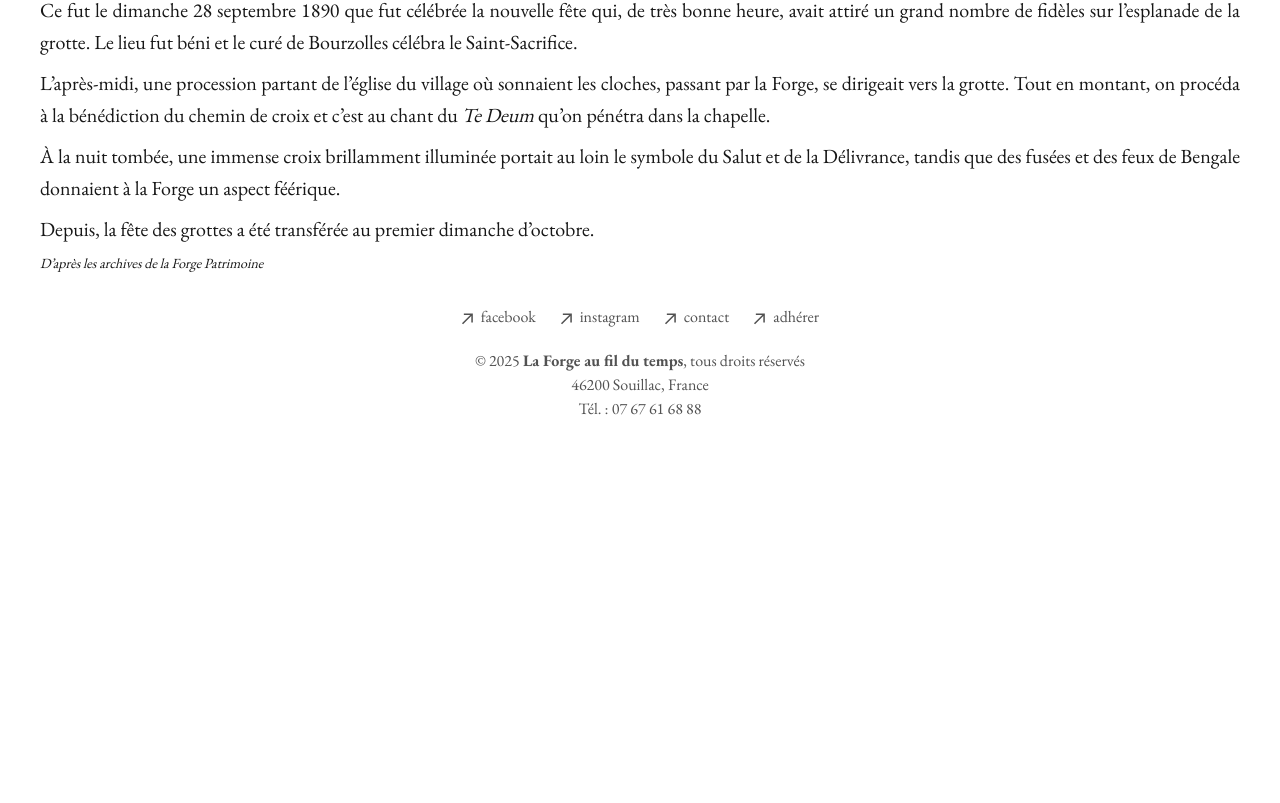
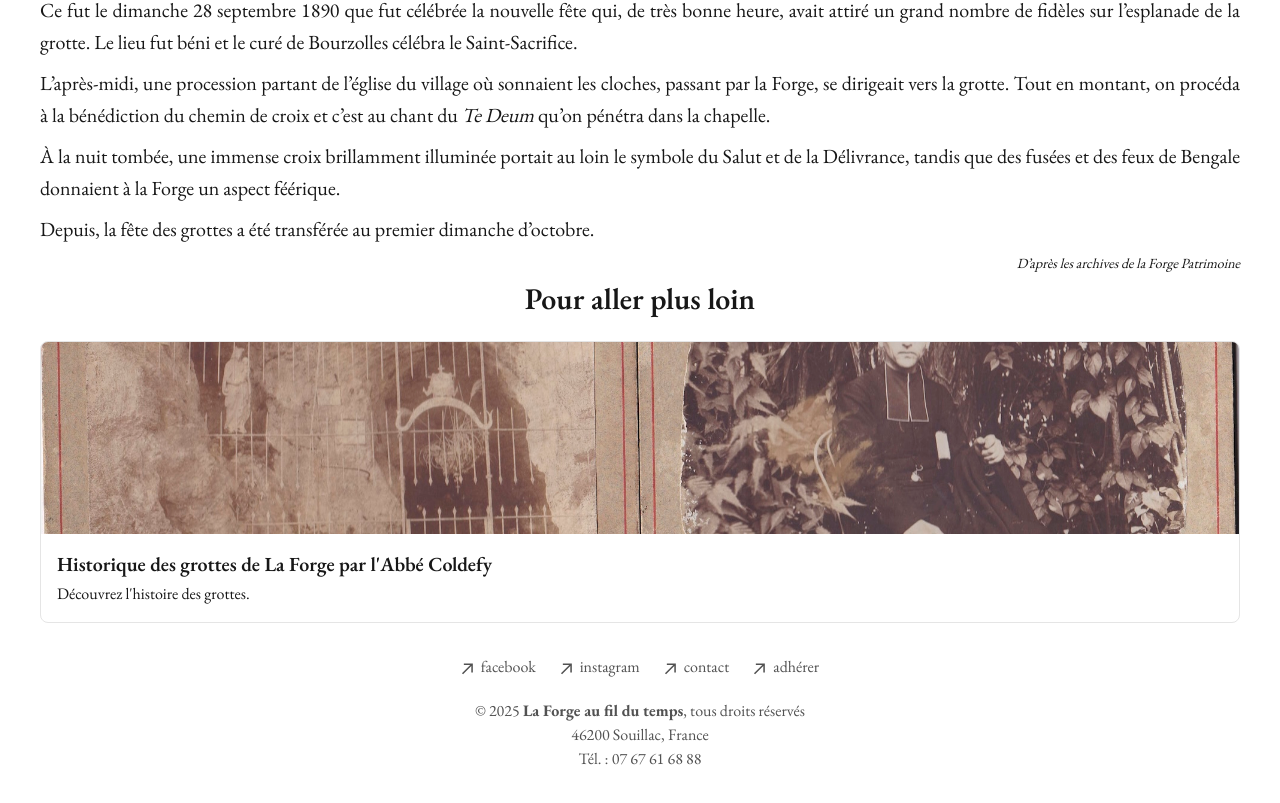
Before and after one commit to uburoiubu/forge-au-fil-du-temps, a Next.js app: page /histoire/grottes/chapelle in a window 1280 px wide. Shown: the part 1092-1895 px from the top of the page. Before the commit the page ends 1545 px from the top, so only its background shows below. Built offline with nearby package versions, Linux system fonts and the light colour scheme.

Commit message:
fix grottes section

```diff
--- a/app/histoire/grottes/chapelle/page.tsx
+++ b/app/histoire/grottes/chapelle/page.tsx
@@ -1,8 +1,10 @@
 import Image from "next/image";
 import Breadcrumbs from "../../../components/breadcrumbs";
+import Link from "next/link";
 
 export const metadata = {
-  title: "Grotte-Chapelle Notre Dame de la Sainte Espérance - Les grottes - Histoire & patrimoine - La Forge au fil du temps",
+  title:
+    "Grotte-Chapelle Notre Dame de la Sainte Espérance - Les grottes - Histoire & patrimoine - La Forge au fil du temps",
   description:
     "Découvrez l'histoire de la grotte-chapelle de Notre Dame de la Sainte Espérance à La Forge de Bourzolles, son origine en 1844 et son développement en pèlerinage au XIXème siècle.",
 };
@@ -71,10 +73,10 @@ export default function TourPage() {
         </p>
 
         <p>
-          En 1890, <b>Julien VALAT</b>, nouveau propriétaire de la
-          Forge, encouragé par Monsieur <b>TOUREILLE</b>, curé de
-          Bourzolles, œuvra pour que la messe, les vêpres et la bénédiction du
-          Saint-Sacrement puissent avoir lieu dans la grotte.
+          En 1890, <b>Julien VALAT</b>, nouveau propriétaire de la Forge,
+          encouragé par Monsieur <b>TOUREILLE</b>, curé de Bourzolles, œuvra
+          pour que la messe, les vêpres et la bénédiction du Saint-Sacrement
+          puissent avoir lieu dans la grotte.
         </p>
 
         <p>
@@ -105,9 +107,9 @@ export default function TourPage() {
         <p>
           Le pape <strong>Léon XIII</strong>, par lettre du 17 septembre de la
           même année, fixait au dernier dimanche de septembre la date du
-          pèlerinage, désignait Monsieur <strong>VERTU</strong>, curé de Souillac, pour la bénédiction du
-          chemin de croix et autorisait la célébration de la messe dans le
-          nouveau sanctuaire six fois par an.
+          pèlerinage, désignait Monsieur <strong>VERTU</strong>, curé de
+          Souillac, pour la bénédiction du chemin de croix et autorisait la
+          célébration de la messe dans le nouveau sanctuaire six fois par an.
         </p>
 
         <p>
@@ -136,9 +138,30 @@ export default function TourPage() {
           d’octobre.
         </p>
 
-        <p className="text-sm italic">
+        <p className="text-sm italic text-right">
           D’après les archives de la Forge Patrimoine
         </p>
+
+        <h2 className="text-3xl font-semibold mb-6 text-center">Pour aller plus loin</h2>
+        <Link
+          href="/histoire/grottes/historique"
+          className="group block rounded-lg overflow-hidden border border-neutral-200 dark:border-neutral-800 hover:shadow-md transition"
+        >
+          <div className="relative h-48">
+            <Image
+              src="/images/grottes/grotte-historique.jpg"
+              alt="Souillac. Grottes de Laforge"
+              fill
+              className="object-cover transition-transform group-hover:scale-105"
+            />
+          </div>
+          <div className="p-4">
+            <h3 className="text-xl font-semibold">
+              Historique des grottes de La Forge par l'Abbé Coldefy
+            </h3>
+            <p className="text-base mt-1">Découvrez l'histoire des grottes.</p>
+          </div>
+        </Link>
       </div>
     </main>
   );
--- a/app/histoire/grottes/page.tsx
+++ b/app/histoire/grottes/page.tsx
@@ -13,28 +13,8 @@ export default function TourPage() {
     <main className="min-h-screen text-justify">
       <Breadcrumbs />
       <h1 className="text-5xl text-center pt-2 pr-6 pl-6">Les grottes</h1>
-      <div className="mt-6 space-y-2 text-xl leading-relaxed pr-10 pl-10"></div>
       <section className="mt-6 px-10">
         <div className="grid grid-cols-1 md:grid-cols-2 gap-6">
-          <Link
-            href="/histoire/grottes/historique"
-            className="group block rounded-lg overflow-hidden border border-neutral-200 dark:border-neutral-800 hover:shadow-md transition"
-          >
-            <div className="relative h-48">
-              <Image
-                src="/images/grottes/grotte-historique.jpg"
-                alt="Souillac. Grottes de Laforge"
-                fill
-                className="object-cover transition-transform group-hover:scale-105"
-              />
-            </div>
-            <div className="p-4">
-              <h3 className="text-xl font-semibold">Historique des grottes de La Forge par l'Abbé Coldefy</h3>
-              <p className="text-base mt-1">
-                Découvrez l'histoire des grottes.
-              </p>
-            </div>
-          </Link>
           <Link
             href="/histoire/grottes/chapelle"
             className="group block rounded-lg overflow-hidden border border-neutral-200 dark:border-neutral-800 hover:shadow-md transition"
```
